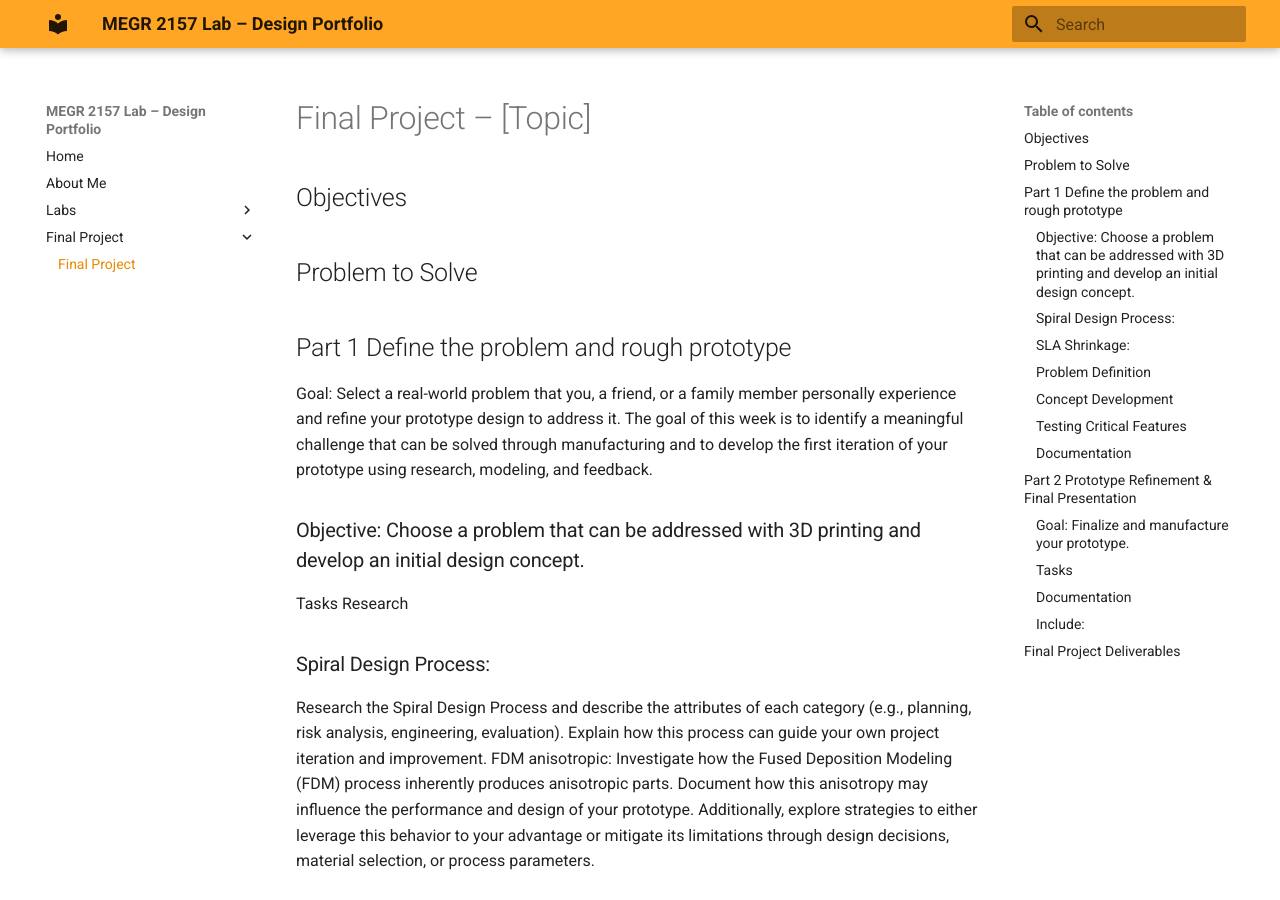
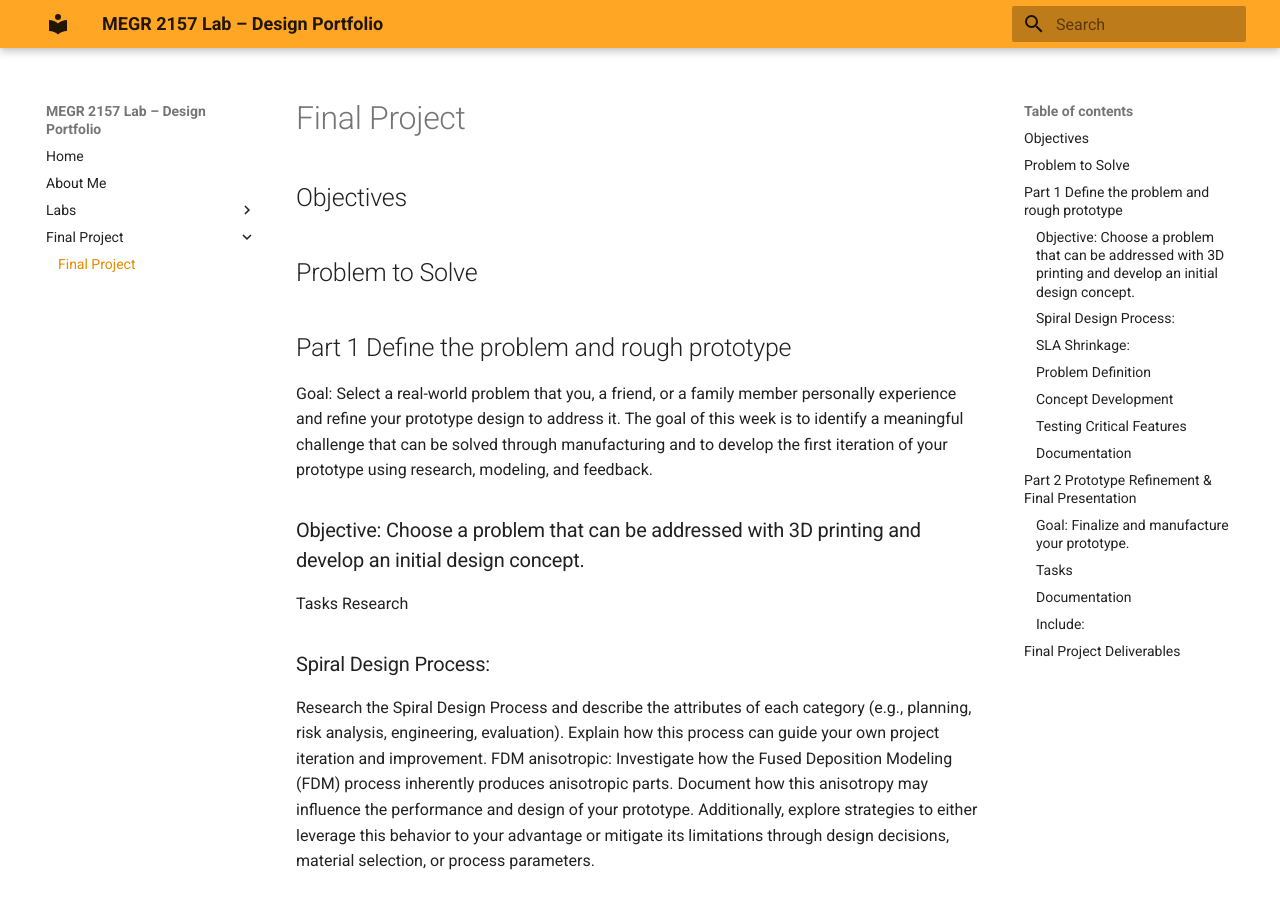
Before and after one commit to seaberr/MMEGR-2156-7-lab-template-seaber, an MkDocs documentation site: the page built from docs/finalproject/index.md, in a window 1280 px wide and 900 px high. Built offline with MkDocs 1.6.1 and Material for MkDocs 9.7.7, drawn with Linux system fonts in a browser that asks for light colours.

Commit message:
Remove topic placeholder from final project title

```diff
--- a/docs/finalproject/index.md
+++ b/docs/finalproject/index.md
@@ -1,4 +1,4 @@
-# Final Project – [Topic]
+# Final Project
 
 ## Objectives
 
```
